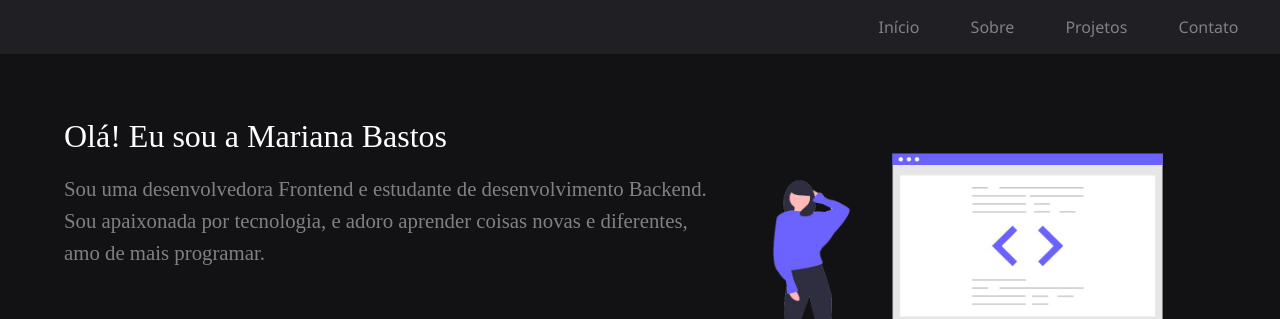
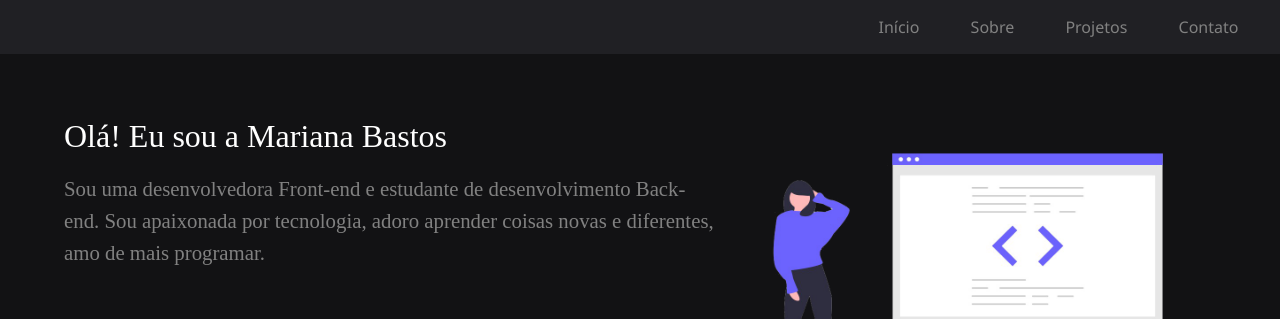
Before and after one commit to dev-mariana/portfolio-web, an Angular app: page / in a window 1280 px wide. Shown: the top 319 px of the page. Built offline with nearby package versions, Linux system fonts and the light colour scheme.

Commit message:
add about screen settings

```diff
--- a/src/app/views/about/about.component.html
+++ b/src/app/views/about/about.component.html
@@ -4,8 +4,8 @@
         <p class="salutation">Olá! Eu sou a Mariana Bastos</p>
         <br>
         <p class="apresentation">
-          Sou uma desenvolvedora Frontend e estudante de desenvolvimento Backend.
-          Sou apaixonada por tecnologia, e adoro aprender coisas novas e diferentes,
+          Sou uma desenvolvedora Front-end e estudante de desenvolvimento Back-end.
+          Sou apaixonada por tecnologia, adoro aprender coisas novas e diferentes,
           amo de mais programar.
         </p>
       </div>
--- a/src/app/views/about/about.component.scss
+++ b/src/app/views/about/about.component.scss
@@ -4,6 +4,7 @@
   display: flex;
   width: 100%;
   padding: 4rem;
+//   font-family: "Segoe UI", "Tahoma", "Geneva", "Verdana", "sans-serif";
 }
 
 .salutation {
--- a/src/app/views/home/home.component.html
+++ b/src/app/views/home/home.component.html
@@ -1,7 +1,5 @@
 <app-header></app-header>
 
 <main class="container">
-    <!-- <ng-template> -->
-        <app-about></app-about>
-    <!-- </ng-template> -->
+    <app-about></app-about>
 </main>
--- a/src/index.html
+++ b/src/index.html
@@ -2,7 +2,7 @@
 <html lang="pt">
 <head>
   <meta charset="utf-8">
-  <title>Portfolio</title>
+  <title>Portfólio</title>
   <base href="/">
   <meta name="viewport" content="width=device-width, initial-scale=1">
   <link rel="icon" type="image/x-icon" href="favicon.ico">
```
